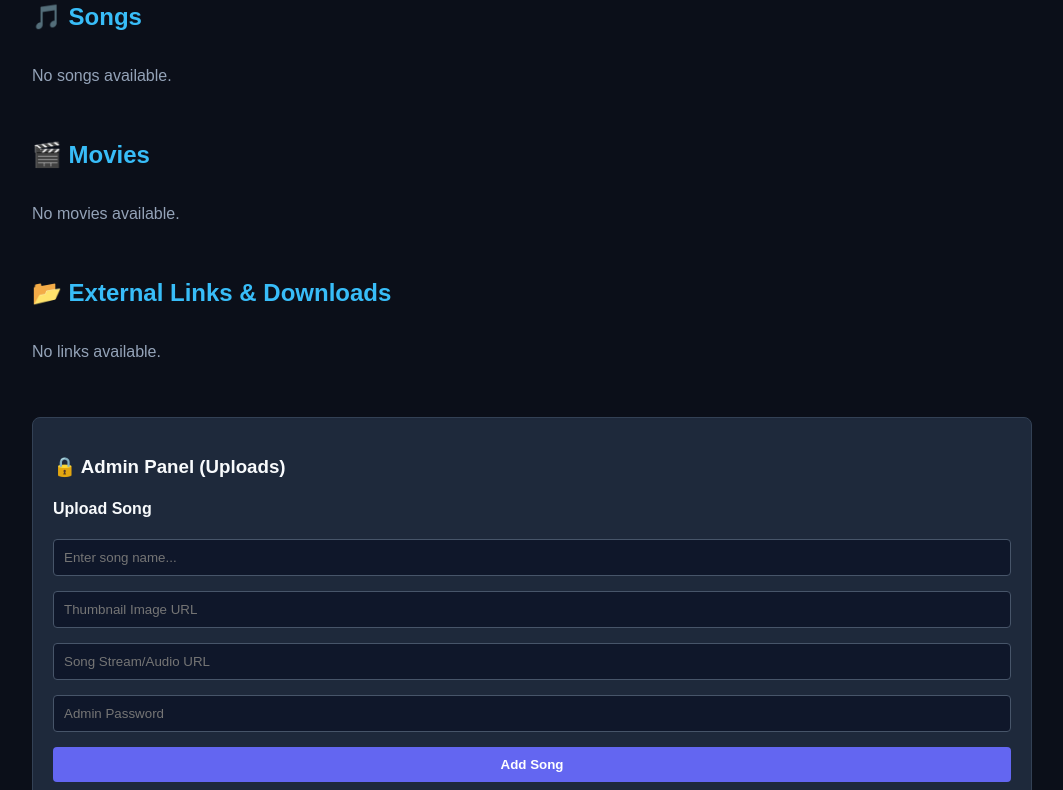
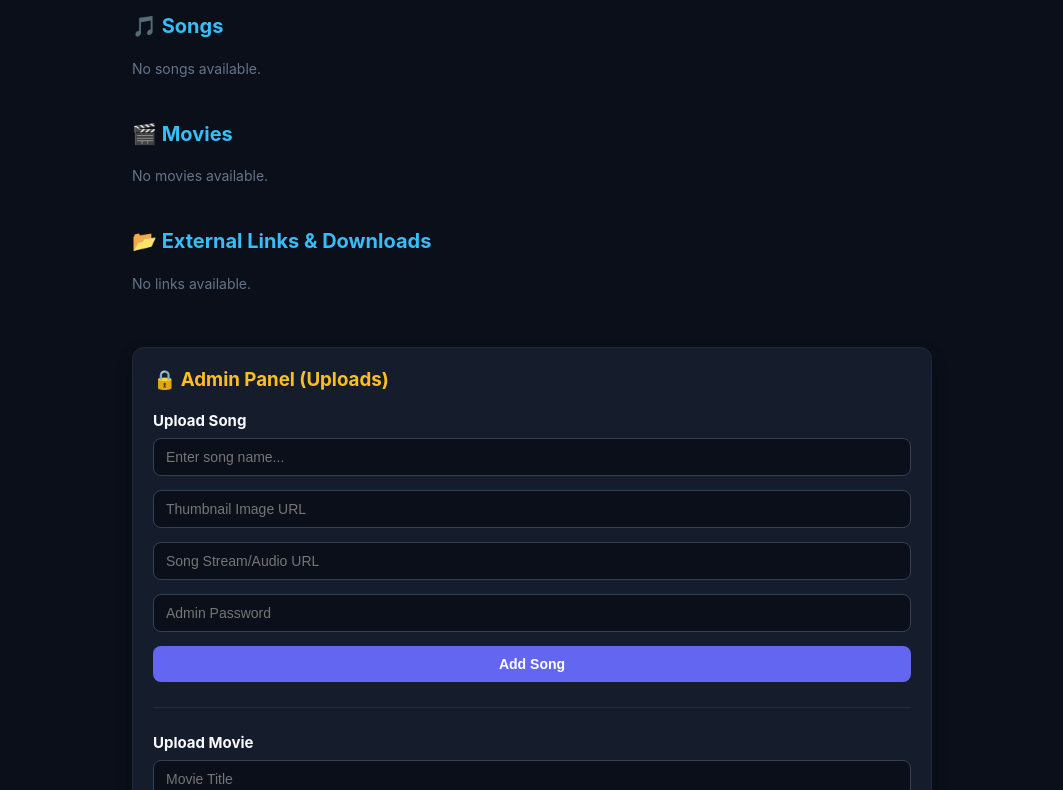
Before and after one commit to azim514635-debug/audio-studio, a website: page index.html in a window 1280 px wide. Shown: the part 65-855 px from the top of the page, without its empty margins (108-1171 px from the left). Drawn offline with Linux system fonts and the light colour scheme; no server answers.

Commit message:
Restore clean layout style and song name entry

```diff
--- a/index.html
+++ b/index.html
@@ -5,20 +5,32 @@
   <meta name="viewport" content="width=device-width, initial-scale=1.0">
   <title>Azim's Studio Pro</title>
   <style>
-    body { font-family: Arial, sans-serif; background: #0b0f19; color: #f8fafc; padding: 20px; margin: 0; }
-    h1, h2 { color: #38bdf8; }
-    .container { max-width: 1000px; margin: 0 auto; }
-    .brand-header { font-size: 24px; font-weight: bold; color: #fff; margin-bottom: 20px; display: flex; align-items: center; gap: 10px; }
-    .brand-header span { background: #6366f1; font-size: 12px; padding: 2px 8px; border-radius: 4px; }
-    .grid { display: grid; grid-template-columns: repeat(auto-fill, minmax(160px, 1fr)); gap: 20px; margin-bottom: 40px; }
-    .card { background: #1e293b; padding: 12px; border-radius: 8px; text-align: center; box-shadow: 0 4px 6px rgba(0,0,0,0.3); }
-    .card img { width: 100%; height: 200px; object-fit: cover; border-radius: 6px; }
-    .card h3 { font-size: 16px; margin: 10px 0 5px; white-space: nowrap; overflow: hidden; text-overflow: ellipsis; }
-    .card a { display: block; margin-top: 8px; background: #0284c7; color: #fff; padding: 8px; text-decoration: none; border-radius: 4px; font-weight: bold; font-size: 14px; }
-    .admin-section { background: #1e293b; padding: 20px; border-radius: 8px; margin-top: 40px; border: 1px solid #334155; }
-    input { display: block; width: 100%; box-sizing: border-box; margin: 8px 0 15px; padding: 10px; background: #0f172a; border: 1px solid #475569; color: #fff; border-radius: 4px; }
-    button { background: #6366f1; color: white; border: none; padding: 10px 15px; cursor: pointer; border-radius: 4px; font-weight: bold; width: 100%; }
+    body { font-family: -apple-system, BlinkMacSystemFont, "Segoe UI", Roboto, sans-serif; background: #0b0f19; color: #f8fafc; padding: 20px; margin: 0; }
+    .container { max-width: 800px; margin: 0 auto; }
+    .brand-header { font-size: 24px; font-weight: bold; color: #fff; margin-bottom: 25px; display: flex; align-items: center; gap: 10px; }
+    .brand-header span { background: #6366f1; font-size: 11px; padding: 3px 8px; border-radius: 6px; letter-spacing: 0.5px; }
+
+    h2 { color: #38bdf8; font-size: 20px; margin-top: 30px; display: flex; align-items: center; gap: 8px; }
+
+    .grid { display: grid; grid-template-columns: repeat(auto-fill, minmax(140px, 1fr)); gap: 15px; margin-bottom: 25px; }
+    .card { background: #1e293b; padding: 10px; border-radius: 10px; text-align: center; box-shadow: 0 4px 6px rgba(0,0,0,0.2); }
+    .card img { width: 100%; height: 160px; object-fit: cover; border-radius: 6px; }
+    .card h3 { font-size: 14px; margin: 8px 0; white-space: nowrap; overflow: hidden; text-overflow: ellipsis; }
+    .card a { display: block; margin-top: 6px; background: #38bdf8; color: #0b0f19; padding: 6px; text-decoration: none; border-radius: 6px; font-weight: bold; font-size: 13px; }
+    .card a:hover { background: #0ea5e9; }
+
+    .admin-section { background: #151c2c; padding: 20px; border-radius: 12px; margin-top: 40px; border: 1px solid #1e293b; box-shadow: 0 8px 16px rgba(0,0,0,0.3); }
+    .admin-section h3 { color: #fbbf24; margin-top: 0; margin-bottom: 20px; }
+    .admin-section h4 { color: #f8fafc; margin-bottom: 8px; font-size: 15px; }
+
+    input { display: block; width: 100%; box-sizing: border-box; margin: 6px 0 14px; padding: 10px 12px; background: #0b0f19; border: 1px solid #334155; color: #fff; border-radius: 8px; font-size: 14px; }
+    input:focus { outline: none; border-color: #38bdf8; }
+
+    button { background: #6366f1; color: white; border: none; padding: 10px; cursor: pointer; border-radius: 8px; font-weight: bold; width: 100%; font-size: 14px; transition: background 0.2s; }
     button:hover { background: #4f46e5; }
+
+    .empty-text { color: #64748b; font-size: 14px; margin: 5px 0 15px; }
+    hr { border: 0; border-top: 1px solid #1e293b; margin: 25px 0; }
   </style>
 </head>
 <body>
@@ -26,13 +38,13 @@
     <div class="brand-header">Azim's Studio Pro <span>PRO</span></div>
 
     <h2>🎵 Songs</h2>
-    <div id="songs-container" class="grid"><p style="color: #94a3b8;">No songs available.</p></div>
+    <div id="songs-container" class="grid"><p class="empty-text">No songs available.</p></div>
 
     <h2>🎬 Movies</h2>
-    <div id="movies-container" class="grid"><p style="color: #94a3b8;">No movies available.</p></div>
+    <div id="movies-container" class="grid"><p class="empty-text">No movies available.</p></div>
 
     <h2>📂 External Links & Downloads</h2>
-    <div id="links-container" class="grid"><p style="color: #94a3b8;">No links available.</p></div>
+    <div id="links-container" class="grid"><p class="empty-text">No links available.</p></div>
 
     <div class="admin-section">
       <h3>🔒 Admin Panel (Uploads)</h3>
@@ -46,7 +58,7 @@
         <button type="submit">Add Song</button>
       </form>
 
-      <hr style="border: 0; border-top: 1px solid #334155; margin: 30px 0;">
+      <hr>
 
       <form action="/api/admin/movie" method="POST">
         <h4>Upload Movie</h4>
@@ -57,7 +69,7 @@
         <button type="submit">Add Movie</button>
       </form>
 
-      <hr style="border: 0; border-top: 1px solid #334155; margin: 30px 0;">
+      <hr>
 
       <form action="/api/admin/link" method="POST">
         <h4>Upload External Link (e.g., Download Link)</h4>
```
